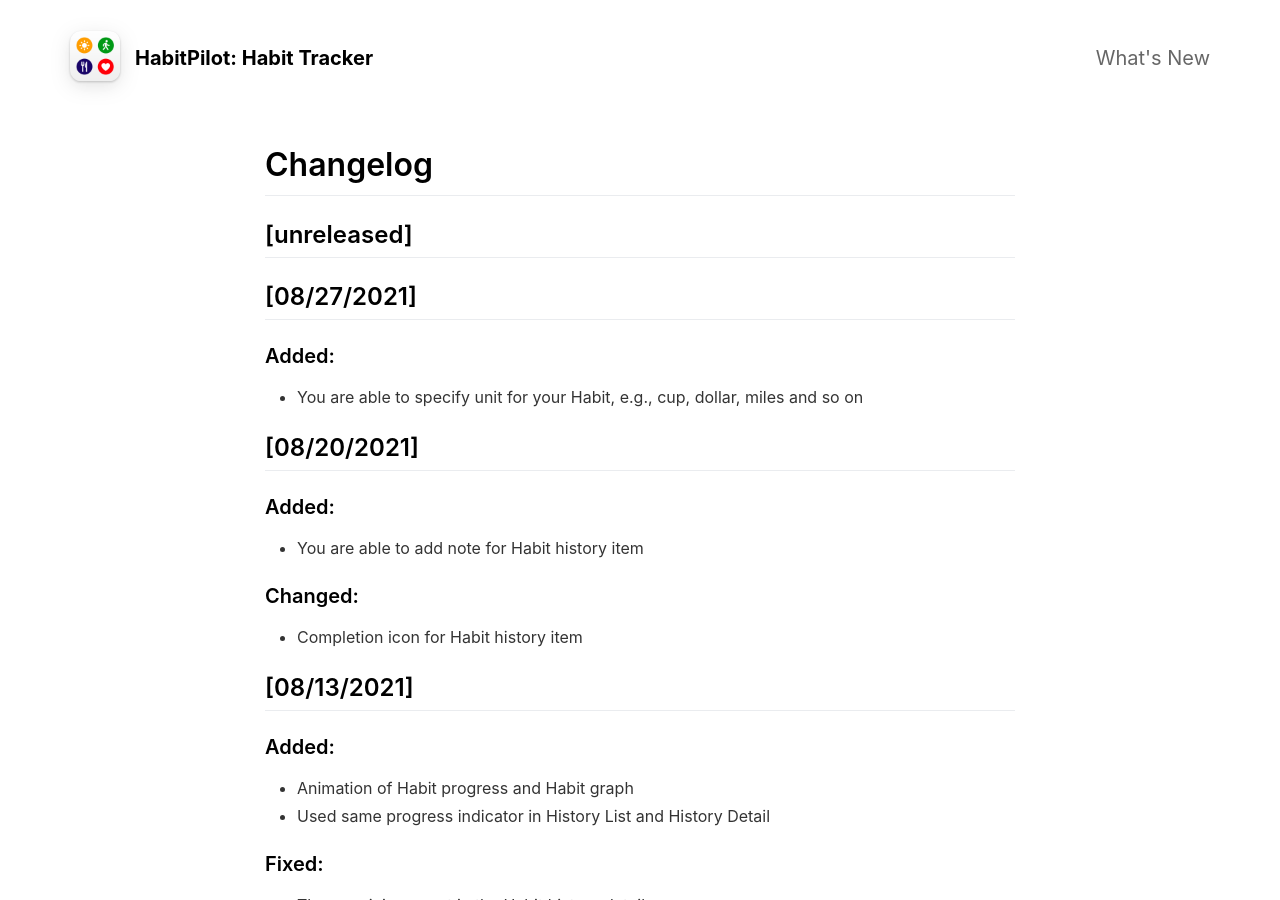
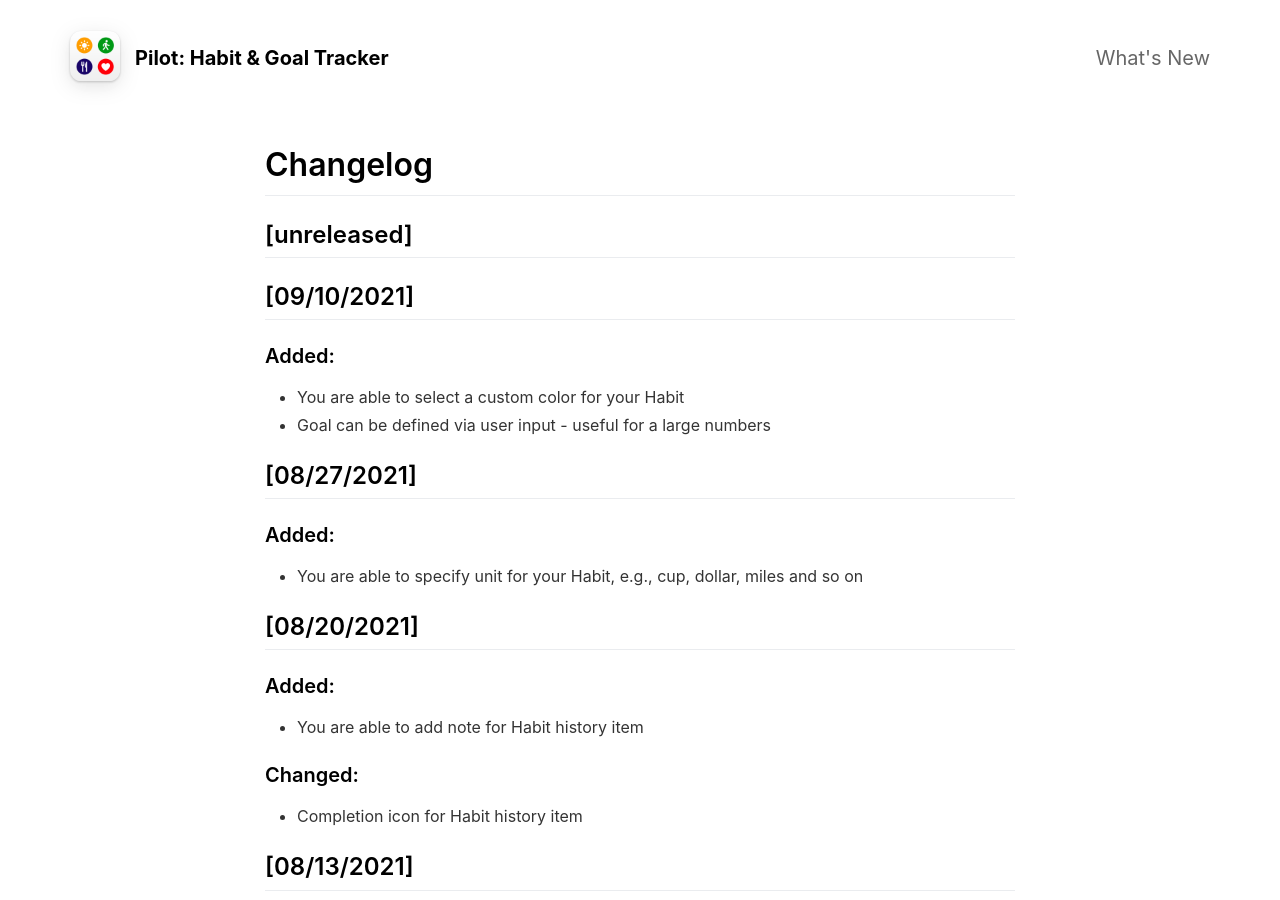
Before and after one commit to VolcanoUniversum/HabitPilot, a Jekyll site: the page built from _pages/changelog.md, in a window 1280 px wide and 900 px high. Built offline with Jekyll 4.4.1, drawn with Linux system fonts in a browser that asks for light colours; nearby versions of some CDN libraries.

Commit message:
Pushed the latest Web to GitHub pages [skip ci]

```diff
--- a/_config.yml
+++ b/_config.yml
@@ -1,5 +1,5 @@
 #page title
-page_title                                : "HabitPilot: Habit Tracker"                   # Automatically populates with app name if not set and if iOS app ID is set. Otherwise enter manually.
+page_title                                : "Pilot: Habit & Goal Tracker"                   # Automatically populates with app name if not set and if iOS app ID is set. Otherwise enter manually.
 
 # App Info
 ios_app_id                                : 1576506049                                # Required. Enter iOS app ID to automatically populate name, price and icons (e.g. 718043190).
@@ -9,9 +9,9 @@ playstore_link                            :
                                                                                       # Or upload your press kit file to assets and set path accordingly (e.g. "assets/your_press_kit.zip").
 
 app_icon                                  : assets/appicon.png                        # Automatically populates if not set and if iOS app ID is set.  Otherwise enter path to icon file manually.
-app_name                                  : "HabitPilot: Habit Tracker"                   # Automatically populates if not set and if iOS app ID is set.  Otherwise enter manually.
+app_name                                  : "Pilot: Habit & Goal Tracker"                   # Automatically populates if not set and if iOS app ID is set.  Otherwise enter manually.
 app_price                                 : Free                                      # Automatically populates if not set and if iOS app ID is set.  Otherwise enter manually.
-app_description                           : Build Habits with pleasure.
+app_description                           : Build Habits and Goals with pleasure.
 
 enable_smart_app_banner                   : true                                      # Set to true to show a smart app banner at top of page on mobile devices.
 
@@ -46,7 +46,7 @@ features                                  :
     fontawesome_icon_name                 : credit-card
 
   - title                                 : Privacy
-    description                           : All your settings & data are stored securely on your devices. HabitPilot does not use third-party analytics or ads.
+    description                           : All your settings & data are stored securely on your devices. Pilot does not use third-party analytics or ads.
     fontawesome_icon_name                 : user-secret
 
 
--- a/_pages/changelog.md
+++ b/_pages/changelog.md
@@ -7,6 +7,12 @@ include_in_header: true
 # Changelog
 
 ## [unreleased]
+
+## [09/10/2021]
+
+### Added:
+- You are able to select a custom color for your Habit
+- Goal can be defined via user input - useful for a large numbers
 
 ## [08/27/2021]
 
```
Also changed, not shown: _pages/privacypolicy.md (+1 -1 lines), assets/screenshot/yourscreenshot.png, 4 other files.
